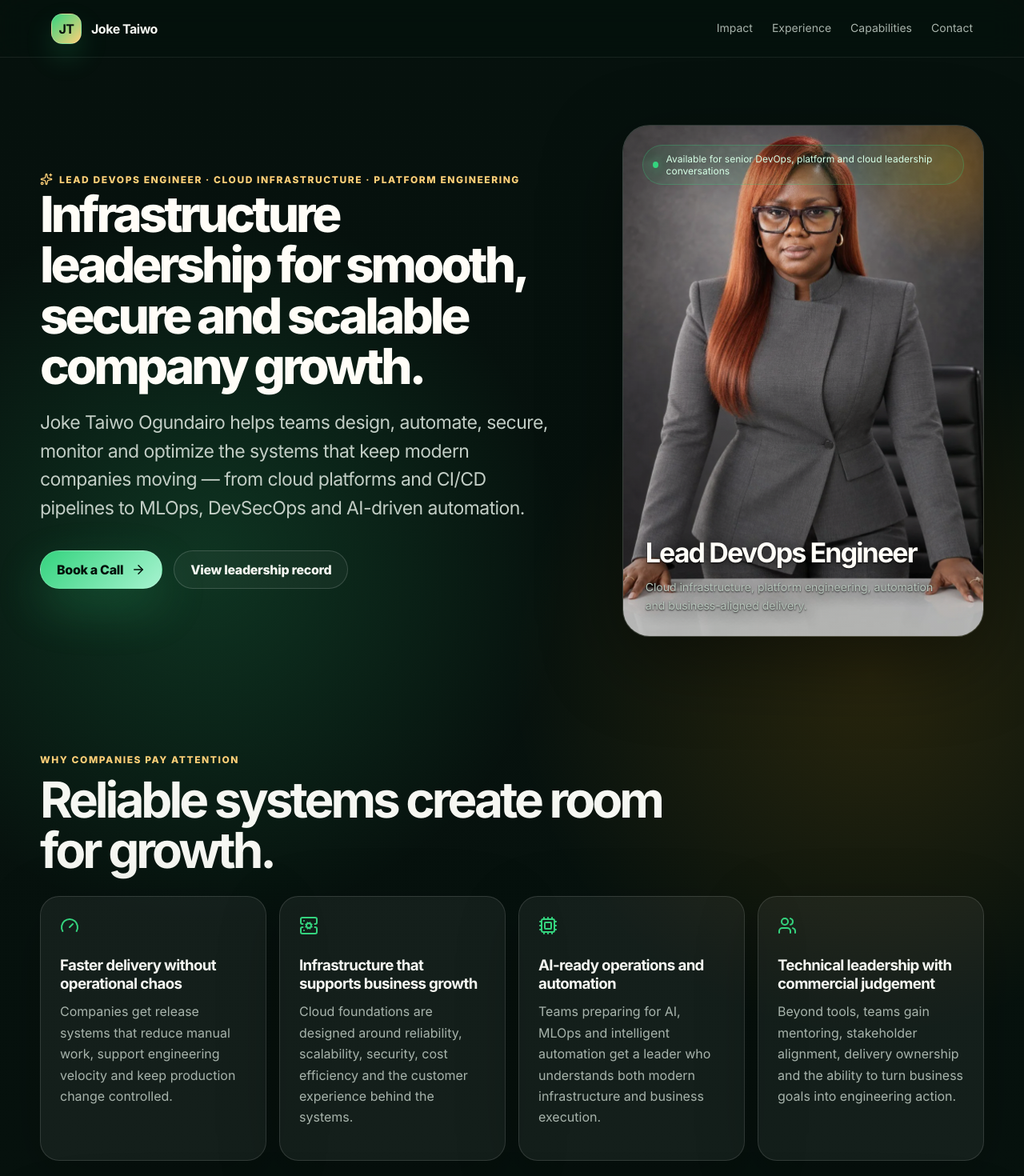
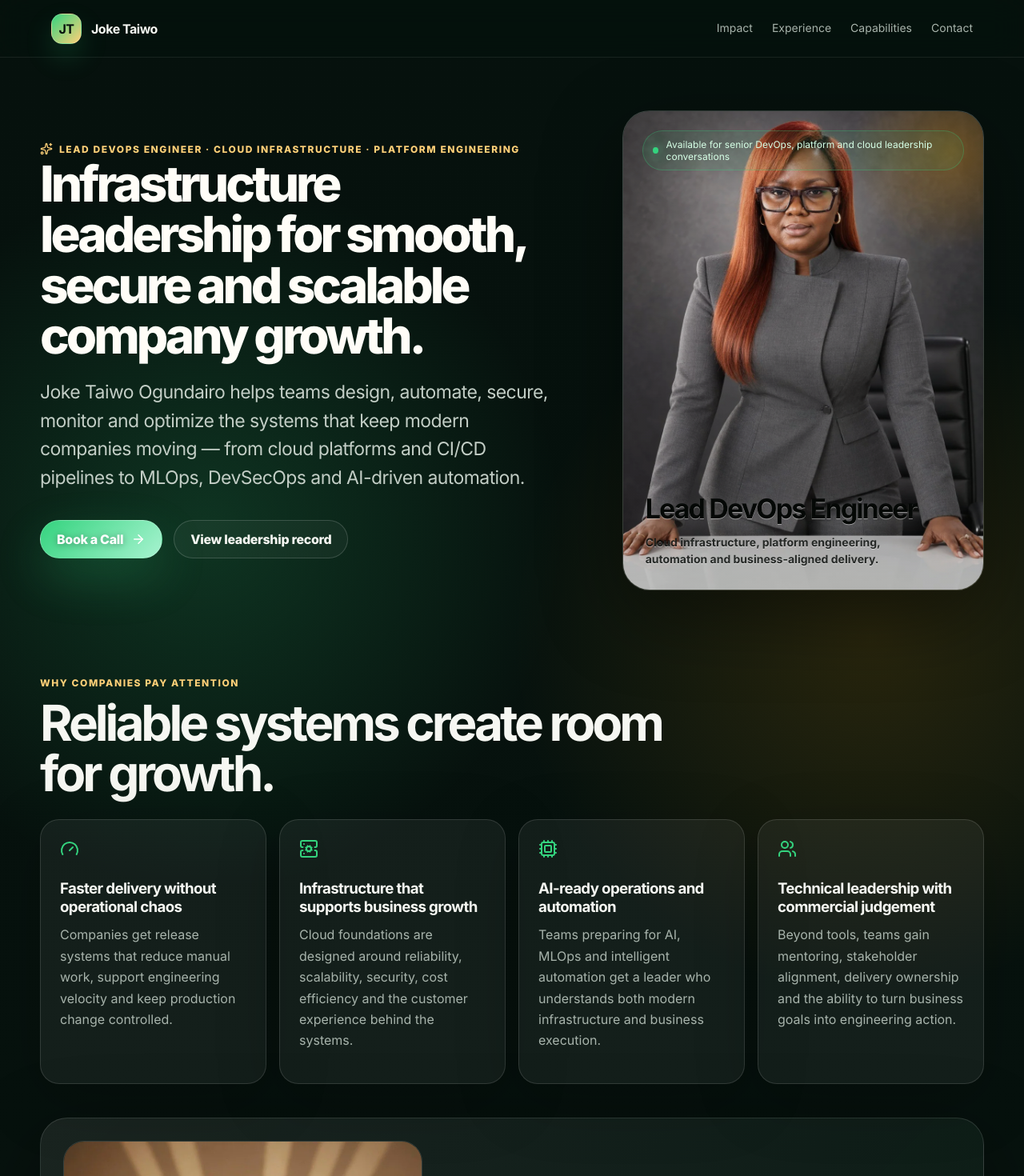
Before and after one commit to Joketech/joke-taiwo-devops-lead, a React (Vite) app: page / in a window 1280 px wide. Shown: the top 1470 px of the page at 80% size. Built offline with nearby package versions, Linux system fonts and the light colour scheme.

Commit message:
Adjust CTA color overlay text and section spacing

```diff
--- a/src/styles.css
+++ b/src/styles.css
@@ -78,7 +78,7 @@ a { color: inherit; text-decoration: none; }
   grid-template-columns: minmax(0, 1.18fr) minmax(320px, 0.82fr);
   align-items: center;
   gap: clamp(32px, 6vw, 82px);
-  padding: 84px 0 72px;
+  padding: 42px 0 38px;
 }
 .eyebrow, .kicker {
   display: inline-flex;
@@ -120,7 +120,7 @@ h1 {
   letter-spacing: -0.02em;
   border: 1px solid rgba(255,255,255,0.16);
 }
-.btn.primary { background: linear-gradient(135deg, var(--green), #a7f3d0); color: #03100a; box-shadow: 0 24px 60px rgba(52,211,126,0.24); }
+.btn.primary { background: linear-gradient(135deg, var(--green), #a7f3d0); color: #fff; box-shadow: 0 24px 60px rgba(52,211,126,0.24); text-shadow: 0 1px 8px rgba(0,0,0,0.35); }
 .btn.secondary { background: rgba(255,255,255,0.04); color: var(--text); }
 .btn:hover { transform: translateY(-1px); }
 .hero-card {
@@ -142,7 +142,7 @@ h1 {
   border-radius: 50%;
   background: radial-gradient(circle, rgba(245,158,11,0.34), transparent 68%);
 }
-.portrait-card { min-height: 640px; display: flex; flex-direction: column; justify-content: space-between; }
+.portrait-card { min-height: 600px; display: flex; flex-direction: column; justify-content: space-between; }
 .hero-portrait {
   position: absolute;
   inset: 0;
@@ -164,11 +164,11 @@ h1 {
   margin-top: auto;
   padding: 0 4px 2px;
   max-width: 92%;
-  color: #fffdf7;
-  text-shadow: 0 2px 18px rgba(0,0,0,0.72), 0 1px 2px rgba(0,0,0,0.8);
+  color: #050806;
+  text-shadow: 0 1px 0 rgba(255,255,255,0.45), 0 10px 24px rgba(255,255,255,0.26);
 }
 .portrait-caption h2 { margin: 0 0 8px; font-size: clamp(26px, 3vw, 40px); letter-spacing: -0.055em; line-height: 1; }
-.portrait-caption p { margin: 0; max-width: 410px; color: rgba(246,247,242,0.9); line-height: 1.55; font-size: 14px; }
+.portrait-caption p { margin: 0; max-width: 410px; color: rgba(5,8,6,0.84); line-height: 1.55; font-size: 14px; font-weight: 700; }
 .status-pill {
   position: relative;
   z-index: 1;
@@ -184,7 +184,8 @@ h1 {
 }
 .status-pill span { width: 8px; height: 8px; border-radius: 50%; background: var(--green); box-shadow: 0 0 16px var(--green); }
 .hero-card h2 { position: relative; z-index: 1; margin: 52px 0 14px; font-size: 34px; letter-spacing: -0.055em; }
-.hero-card p { position: relative; z-index: 1; color: #b9c7bd; line-height: 1.65; }
+.portrait-card .portrait-caption h2 { color: #050806; }
+.portrait-card .portrait-caption p { color: rgba(5,8,6,0.84); font-weight: 700; }
 .stack-grid { position: relative; z-index: 1; display: grid; grid-template-columns: repeat(2, 1fr); gap: 10px; margin-top: 26px; }
 .stack-grid span, .capability-cloud span {
   border: 1px solid rgba(255,255,255,0.12);
@@ -205,20 +206,20 @@ h1 {
 }
 .section-heading p, .contact p, .leadership-card p { color: var(--muted); font-size: 17px; line-height: 1.7; }
 .compact { max-width: 670px; }
-.impact, .experience, .capabilities, .leadership, .contact { padding: 70px 0; }
+.impact, .experience, .capabilities, .leadership, .contact { padding: 42px 0; }
 .executive-visual {
   display: grid;
   grid-template-columns: 0.82fr 1.18fr;
   gap: 28px;
   align-items: stretch;
   padding: 28px;
-  margin-bottom: 26px;
+  margin-bottom: 14px;
   border: 1px solid var(--line);
   border-radius: 34px;
   background: linear-gradient(135deg, rgba(255,255,255,0.08), rgba(52,211,126,0.045));
   box-shadow: var(--shadow);
 }
-.executive-photo-wrap { overflow: hidden; border-radius: 26px; min-height: 520px; border: 1px solid rgba(255,255,255,0.13); }
+.executive-photo-wrap { overflow: hidden; border-radius: 26px; min-height: 470px; border: 1px solid rgba(255,255,255,0.13); }
 .executive-photo-wrap img { width: 100%; height: 100%; object-fit: cover; object-position: 50% 22%; display: block; }
 .executive-note { display: flex; flex-direction: column; justify-content: center; padding: clamp(20px, 4vw, 54px); }
 .executive-note h2 { margin: 10px 0 14px; font-size: clamp(32px, 4.8vw, 58px); line-height: 1.02; letter-spacing: -0.065em; }
@@ -248,7 +249,7 @@ h1 {
 .metric { padding: 28px; background: rgba(5,14,10,0.94); }
 .metric strong { display: block; color: var(--gold); font-size: clamp(32px, 4vw, 48px); letter-spacing: -0.07em; }
 .metric span { color: var(--muted); line-height: 1.55; }
-.split-section { display: grid; grid-template-columns: 0.9fr 1.1fr; gap: 32px; padding: 70px 0 44px; align-items: start; }
+.split-section { display: grid; grid-template-columns: 0.9fr 1.1fr; gap: 32px; padding: 42px 0 28px; align-items: start; }
 .strengths-list { display: grid; gap: 14px; }
 .strength { display: grid; grid-template-columns: 54px 1fr; gap: 18px; padding: 22px; }
 .icon-box { width: 54px; height: 54px; display: grid; place-items: center; border-radius: 18px; background: rgba(52,211,126,0.1); border: 1px solid rgba(52,211,126,0.2); }
@@ -269,7 +270,7 @@ li { margin: 10px 0; }
 .portrait-gallery figure {
   margin: 0;
   overflow: hidden;
-  min-height: 380px;
+  min-height: 340px;
   position: relative;
   border: 1px solid var(--line);
   border-radius: 28px;
@@ -324,9 +325,9 @@ footer p { margin: 0; }
 @media (max-width: 920px) {
   .nav-links { display: none; }
   .hero, .split-section, .contact, .executive-visual { grid-template-columns: 1fr; }
-  .hero { min-height: auto; padding-top: 56px; }
-  .portrait-card { min-height: 620px; }
-  .executive-photo-wrap { min-height: 560px; }
+  .hero { min-height: auto; padding-top: 36px; }
+  .portrait-card { min-height: 560px; }
+  .executive-photo-wrap { min-height: 500px; }
   .outcome-grid, .metrics-band { grid-template-columns: repeat(2, 1fr); }
   .portrait-gallery { grid-template-columns: 1fr; }
   .portrait-gallery figure { min-height: 560px; }
```
